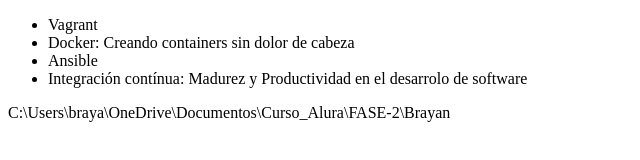
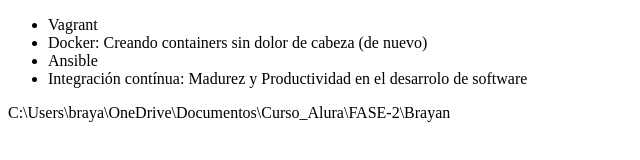
Before and after one commit to BrayanGonz4lez/alura_git, a plain HTML site: page index.html in a window 1280 px wide. Shown: the full height of the page, 0-640 px from the left. Drawn offline with Linux system fonts and the light colour scheme.

Commit message:
Corrigiendo nombre del curso de Docker (de nuevo)

```diff
--- a/index.html
+++ b/index.html
@@ -7,7 +7,7 @@
 <body>
      <ul>
          <li> Vagrant </li>
-         <li> Docker: Creando containers sin dolor de cabeza</li>
+         <li> Docker: Creando containers sin dolor de cabeza (de nuevo)</li>
          <li> Ansible </li>
          <li> Integración contínua: Madurez y Productividad en el desarrolo de software </li>
      </ul>
```
